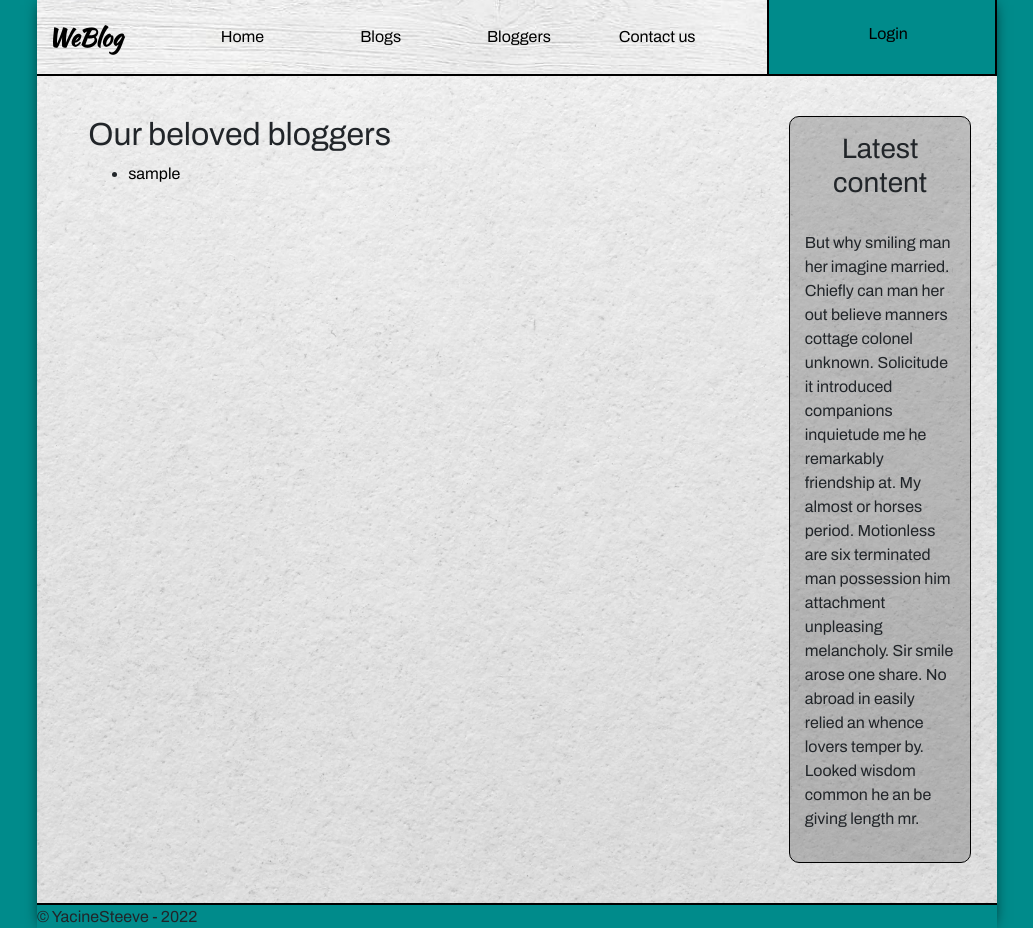
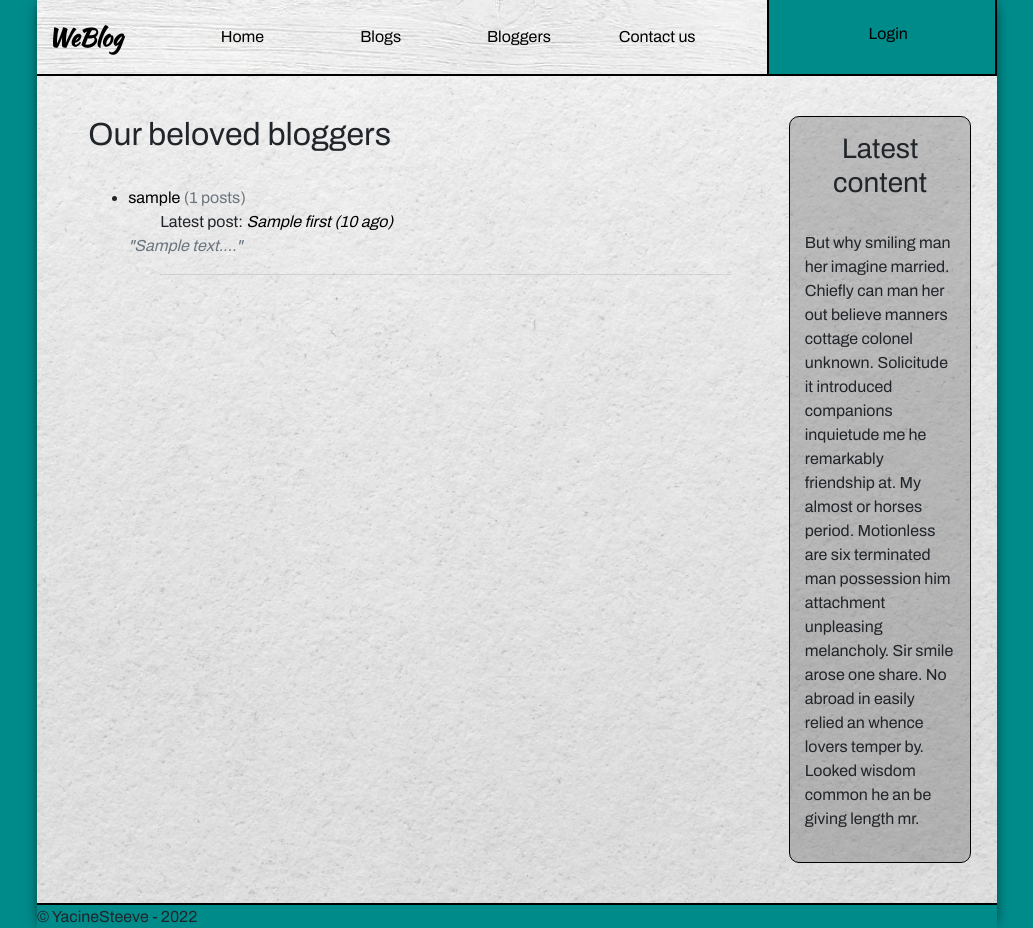
Before and after one commit to YacineSteeve/basicblog, a Django app: template templates/weblog/blogger_list.html in a window 1280 px wide. Shown: the top 928 px of the page, without its empty margins (123-1156 px from the left). Run offline with Django 4.2, Linux system fonts and the light colour scheme; the template is opened without the code that fills it: most values are stand-ins (such as "Sample title", 1, 10 or a date in 2020); some libraries are stand-ins or nearby versions.

Commit message:
feat(bloggers): Display more infos about bloggers in the list view.
Update blogger_list.html accordingly  to the new feature.

```diff
--- a/templates/weblog/blogger_list.html
+++ b/templates/weblog/blogger_list.html
@@ -2,13 +2,34 @@
 
 {% block main %}
     <h2>Our beloved bloggers</h2>
+    <br/>
     <ul>
         {% for blogger in blogger_list %}
             <li>
-                <a href="{{ blogger.get_absolute_url }}">{{ blogger.user.username }}</a>
+                <a href="{{ blogger.get_absolute_url }}">
+                    <b>{{ blogger.user.username }}</b>
+                </a>
+                {% if blogger.blogpost_set.all %}
+                    <span class="text-muted">
+                        ({{ blogger.blogpost_set.all|length }} post{{ blogger.blogpost_set.all|pluralize }})
+                    </span>
+                    <p style="text-indent: 2rem;">
+                        Latest post:
+                        <a href="{{ blogger.blogpost_set.first.get_absolute_url }}">
+                            <b><i>{{ blogger.blogpost_set.first }} ({{ blogger.blogpost_set.first.get_blog_post_age }} ago)</i></b>
+                        </a>
+                        <br/>
+                        <span class="text-muted">
+                            <i>"{{ blogger.blogpost_set.first.text_content|slice:':50' }}..."</i>
+                        </span>
+                    </p>
+                {% else %}
+                    <span class="text-muted">(0 post)</span>
+                {% endif %}
             </li>
+            <hr/>
         {% empty %}
-            <li>No blogger is in activity here yet...</li>
+            <li>No blogger is active here yet...</li>
         {% endfor %}
     </ul>
 {% endblock %}
```
Also changed, not shown: weblog/models.py (+10 -2 lines).
